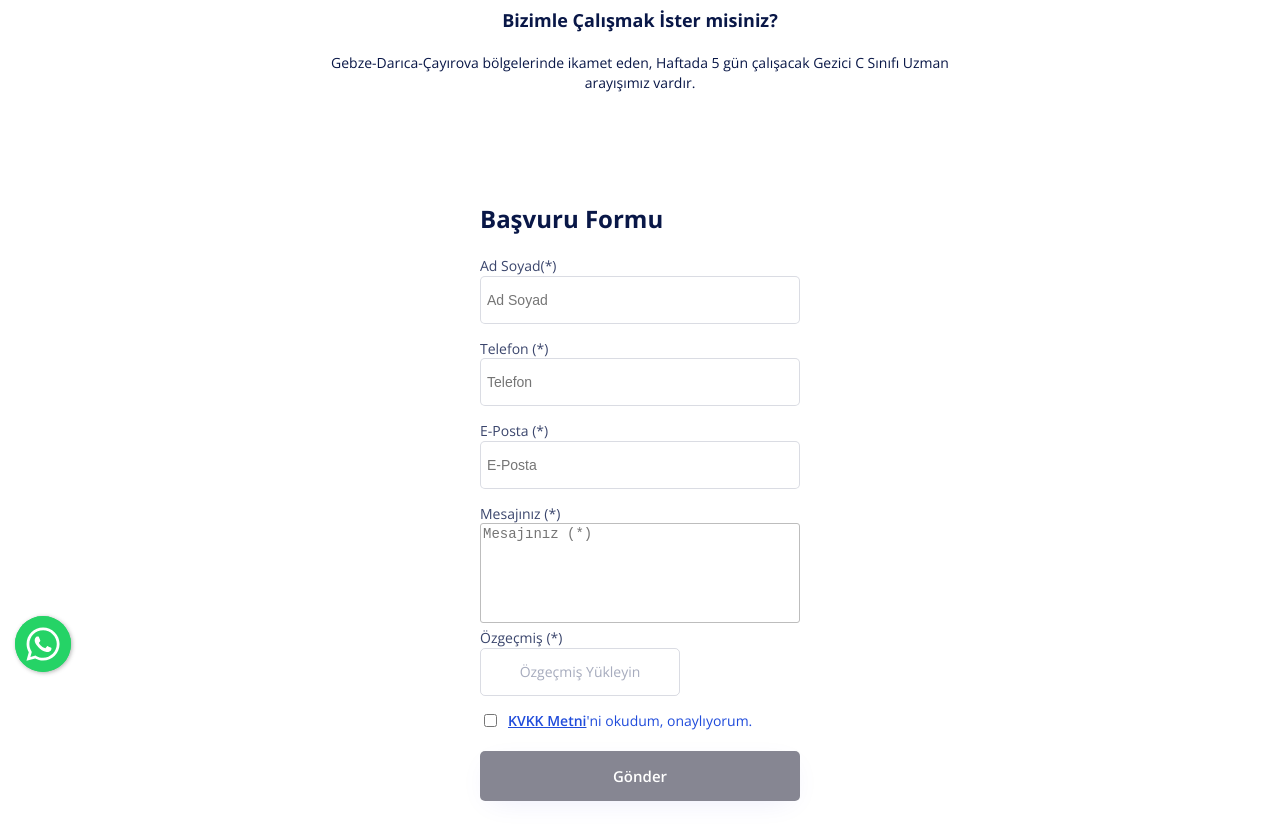
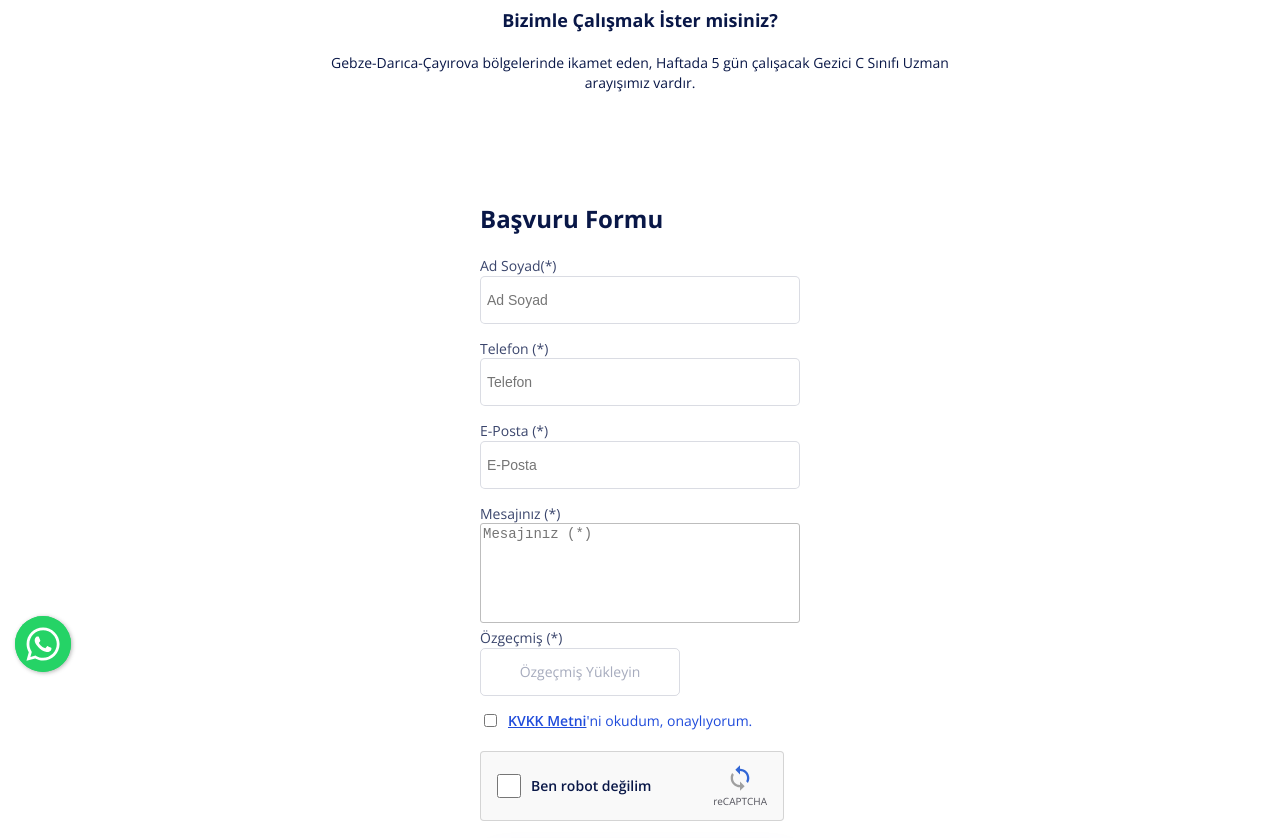
Before and after one commit to wmwtechnology/aker-website, a plain HTML site: page isbasvuru.html in a window 1280 px wide. Shown: the part 113-951 px from the top of the page. Drawn offline with nearby package versions, Linux system fonts and the light colour scheme; some icons are missing.

Commit message:
İletişim/başvuru formlarına reCAPTCHA kutusu, admin listelerine kayıt sayısı ekle
- İletişim ve kariyer başvuru formlarına "Ben robot değilim" onay kutusu eklendi; Gönder butonu KVKK ve bu kutu işaretlenmeden aktif olmuyor
- Admin panelindeki tüm liste ve başvuru ekranlarının üstüne "Toplam Kayıt Sayısı : x" eklendi

```diff
--- a/css/style.css
+++ b/css/style.css
@@ -848,9 +848,54 @@ button {
   cursor: pointer;
 }
 
-.recaptcha-placeholder {
-  width: 304px;
-  height: 78px;
+.recaptcha-box {
+  display: flex;
+  align-items: center;
+  justify-content: space-between;
+  gap: 16px;
+  max-width: 304px;
+  padding: 12px 16px;
+  margin: 10px 0;
+  border: 1px solid rgba(0, 0, 0, 0.15);
+  border-radius: 4px;
+  background-color: #f9f9f9;
+}
+
+.recaptcha-check-wrap {
+  display: flex;
+  align-items: center;
+  gap: 10px;
+}
+
+.recaptcha-check-wrap input[type="checkbox"] {
+  width: 24px;
+  height: 24px;
+  margin: 0;
+  cursor: pointer;
+}
+
+.recaptcha-check-wrap label {
+  font-size: 14px;
+  font-weight: 600;
+  color: var(--color_text_default);
+  cursor: pointer;
+}
+
+.recaptcha-logo {
+  display: flex;
+  flex-direction: column;
+  align-items: center;
+  gap: 2px;
+}
+
+.recaptcha-icon {
+  width: 28px;
+  height: 28px;
+}
+
+.recaptcha-text {
+  font-size: 10px;
+  color: rgb(82, 82, 91);
 }
 
 .submit-wrap {
--- a/isbasvuru.html
+++ b/isbasvuru.html
@@ -103,6 +103,19 @@
       <div class="clickable-element kvkk-row">
         <div class="kvkk-checkbox"><input type="checkbox" id="kvkk-check"><label for="kvkk-check"></label></div>
         <div class="kvkk-text"><span class="kvkk-link" id="kvkk-link">KVKK Metni</span>'ni okudum, onaylıyorum.</div>
+      </div>
+      <div class="recaptcha-box">
+        <div class="recaptcha-check-wrap">
+          <input type="checkbox" id="recaptcha-check" class="recaptcha-checkbox">
+          <label for="recaptcha-check">Ben robot değilim</label>
+        </div>
+        <div class="recaptcha-logo">
+          <svg class="recaptcha-icon" viewBox="0 0 24 24" xmlns="http://www.w3.org/2000/svg">
+            <path d="M12 4V1L8 5l4 4V6c3.31 0 6 2.69 6 6 0 1.01-.25 1.97-.7 2.8l1.46 1.46C19.54 15.03 20 13.57 20 12c0-4.42-3.58-8-8-8z" fill="#3367D6"/>
+            <path d="M12 18c-3.31 0-6-2.69-6-6 0-1.01.25-1.97.7-2.8L5.24 7.74C4.46 8.97 4 10.43 4 12c0 4.42 3.58 8 8 8v3l4-4-4-4v3z" fill="#A0A0A0"/>
+          </svg>
+          <span class="recaptcha-text">reCAPTCHA</span>
+        </div>
       </div>
       <div class="submit-wrap">
         <button class="clickable-element submit-btn" disabled>Gönder</button>
--- a/js/script.js
+++ b/js/script.js
@@ -257,6 +257,7 @@ function initContactForm() {
 
   const submitBtn = form.querySelector('.submit-btn');
   const kvkkCheckbox = form.querySelector('#kvkk-check');
+  const recaptchaCheckbox = form.querySelector('.recaptcha-checkbox');
   const alertBox = form.querySelector('.form-alert');
   const fileInput = form.querySelector('.file-input-wrap input[type="file"]');
   const fileLabel = form.querySelector('.file-input-label');
@@ -269,10 +270,18 @@ function initContactForm() {
     });
   }
 
+  function updateSubmitState() {
+    const kvkkOk = !kvkkCheckbox || kvkkCheckbox.checked;
+    const recaptchaOk = !recaptchaCheckbox || recaptchaCheckbox.checked;
+    submitBtn.disabled = !(kvkkOk && recaptchaOk);
+  }
+
   if (kvkkCheckbox && submitBtn) {
-    kvkkCheckbox.addEventListener('change', function () {
-      submitBtn.disabled = !kvkkCheckbox.checked;
-    });
+    kvkkCheckbox.addEventListener('change', updateSubmitState);
+  }
+
+  if (recaptchaCheckbox && submitBtn) {
+    recaptchaCheckbox.addEventListener('change', updateSubmitState);
   }
 
   const kvkkLink = document.getElementById('kvkk-link');
@@ -331,7 +340,8 @@ function initContactForm() {
       messageInput.value = '';
       if (fileInput) fileInput.value = '';
       if (fileLabel) fileLabel.textContent = 'Özgeçmiş Yükleyin';
-      kvkkCheckbox.checked = false;
+      if (kvkkCheckbox) kvkkCheckbox.checked = false;
+      if (recaptchaCheckbox) recaptchaCheckbox.checked = false;
       submitBtn.disabled = true;
     });
   }
```
Also changed, not shown: css/admin.css (+7 -0 lines), index.html (+13 -0 lines), js/admin.js (+6 -4 lines).
